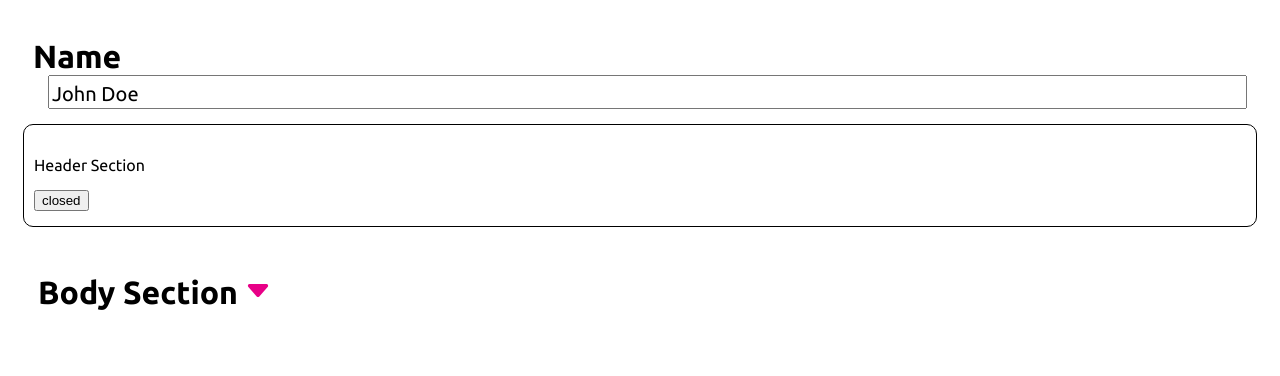
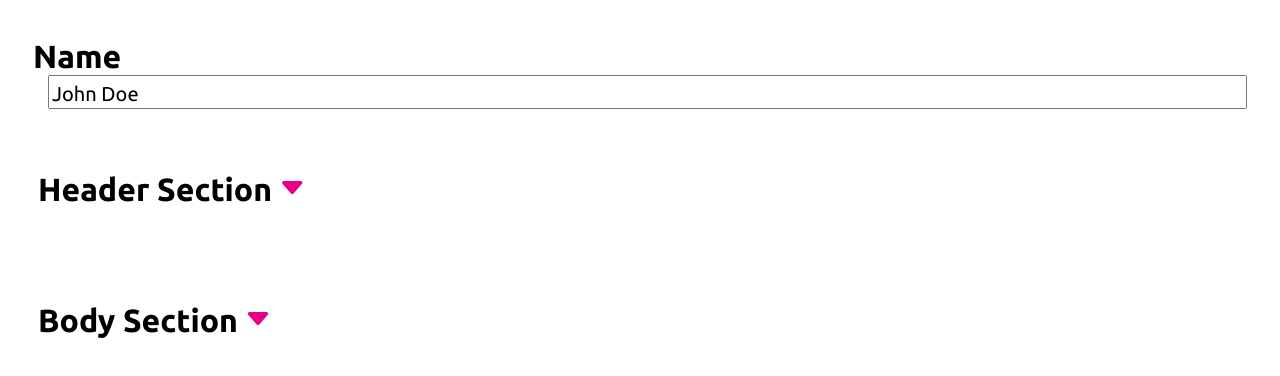
Before and after one commit to aliflikescoding/react-cv-application, a React (Vite) app in the folder app/: page / in a window 1280 px wide. Shown: the top 376 px of the page. Built offline with nearby package versions, Linux system fonts and the light colour scheme.

Commit message:
Finish header and body styling

```diff
--- a/app/src/components/BodySection.jsx
+++ b/app/src/components/BodySection.jsx
@@ -24,7 +24,7 @@ function BodySection({
   }
 
   return (
-    <div className="bodySection-component font-ubuntu">
+    <div className="bodySection bodySection-component font-ubuntu">
       <div className="bodySection-section">
         <p className="bodySection-text">Body Section</p>
         <button
--- a/app/src/components/HeaderSection.jsx
+++ b/app/src/components/HeaderSection.jsx
@@ -3,7 +3,13 @@ import "../sass/fonts.scss";
 import { useState } from "react";
 import HeaderContent from "./HeaderContent";
 
-function HeaderSection({ data, onTitleChange, onLinkChange, addNewSection, deleteSection }) {
+function HeaderSection({
+  data,
+  onTitleChange,
+  onLinkChange,
+  addNewSection,
+  deleteSection,
+}) {
   const [status, setStatus] = useState(false);
 
   function onClick() {
@@ -11,10 +17,16 @@ function HeaderSection({ data, onTitleChange, onLinkChange, addNewSection, delet
   }
 
   return (
-    <div className="input font-ubuntu">
+    <div className="header font-ubuntu">
       <div className="header-section">
-        <p>Header Section</p>
-        <button onClick={onClick}>{status ? 'open' : 'closed'}</button>
+        <p className="header-text">Header Section</p>
+        <button className="buttonEmpty buttonEmpty-arrow" onClick={onClick}>
+          {status ? (
+            <i className="bi bi-caret-up-fill"></i>
+          ) : (
+            <i className="bi bi-caret-down-fill"></i>
+          )}
+        </button>
       </div>
       {status ? (
         <HeaderContent
@@ -25,7 +37,7 @@ function HeaderSection({ data, onTitleChange, onLinkChange, addNewSection, delet
           deleteSection={deleteSection}
         />
       ) : (
-        ''
+        ""
       )}
     </div>
   );
--- a/app/src/components/HeaderSection.scss
+++ b/app/src/components/HeaderSection.scss
@@ -0,0 +1,15 @@
+@import "../sass/components.scss";
+@import "../sass/variables.scss";
+
+.header {
+  &-section {
+    display: flex;
+    align-items: center;
+    padding: 15px;
+  }
+
+  &-text {
+    font-size: 2rem;
+    font-weight: map-get($font-weights, bold);
+  }
+}
```
